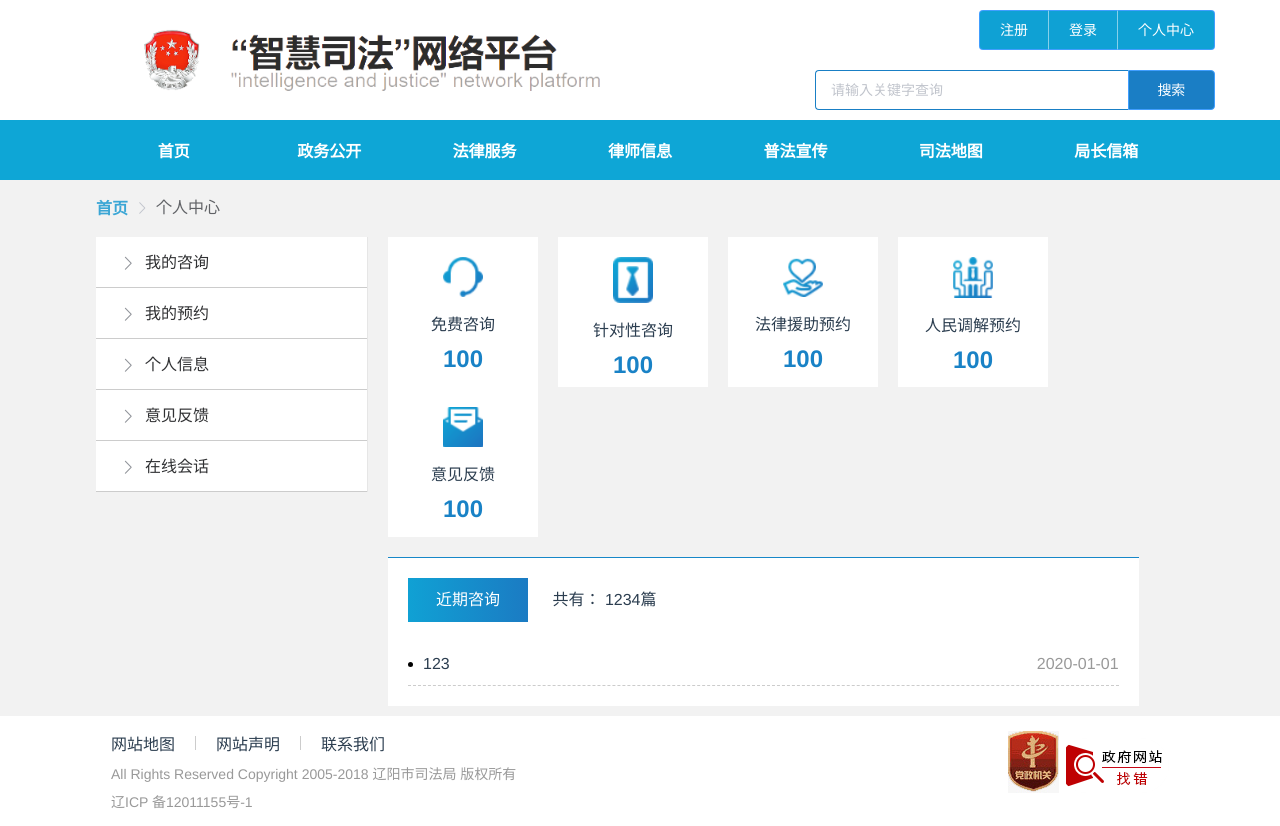
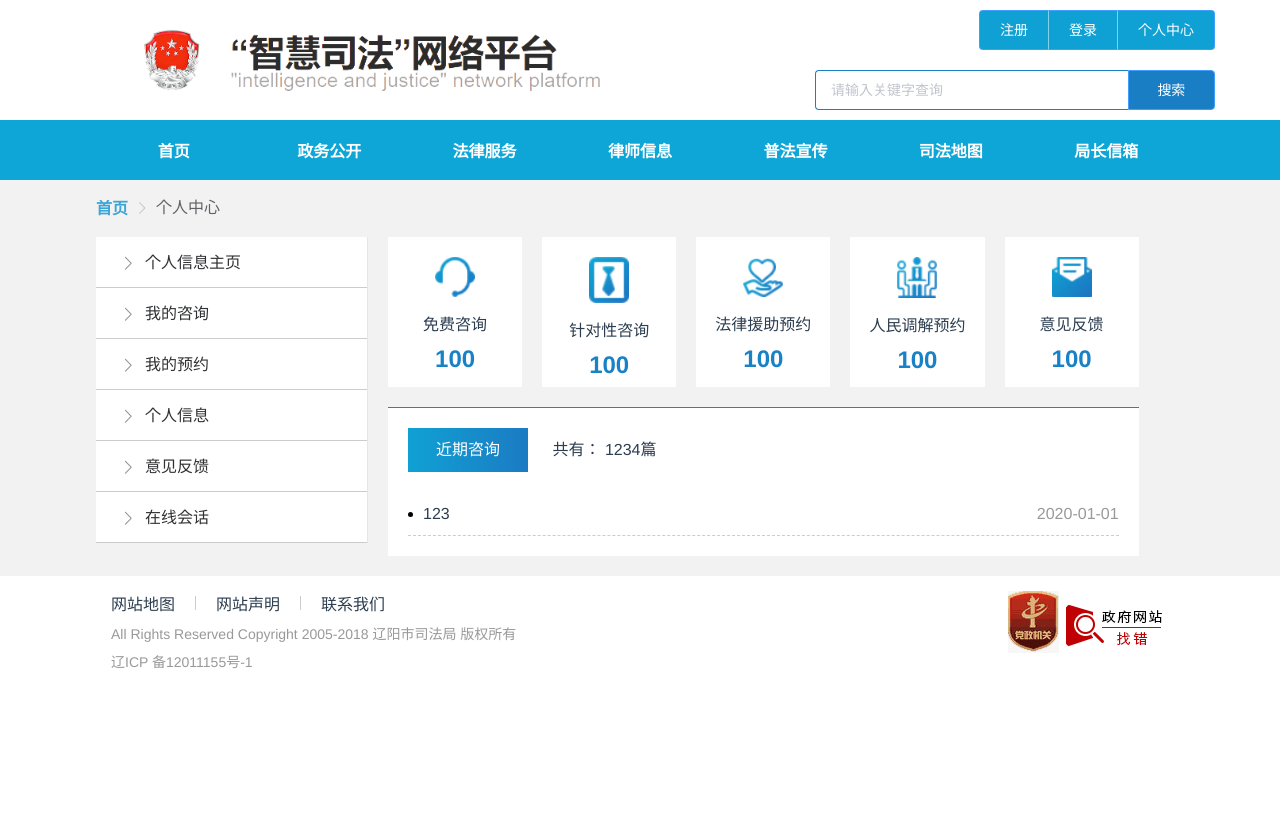
Before and after one commit to zep912/peopleWeb, a Vue app: page /user in a window 1280 px wide. After the commit the page ends 800 px from the top, so only its background shows below. Built offline with nearby package versions, Linux system fonts and the light colour scheme.

Commit message:
架构bug修复

```diff
--- a/src/views/userInfo/common/home.vue
+++ b/src/views/userInfo/common/home.vue
@@ -77,11 +77,12 @@ export default {
   margin-left: 20px;
   .home-menu {
     overflow: hidden;
+    display: grid;
+    grid-template-columns: repeat(5, 1fr);
+    grid-column-gap: 20px;
     li {
-      width: 150px;
       height: 150px;
       float: left;
-      margin-right: 20px;
       background: #fff;
       text-align: center;
       box-sizing: border-box;
--- a/src/views/userInfo/index.vue
+++ b/src/views/userInfo/index.vue
@@ -2,36 +2,42 @@
   <div class="userInfo">
     <el-row>
       <el-col :span="6">
-        <el-menu :unique-opened="true" @open="handleOpen" @close="handleClose" @select="handleSelect">
+        <el-menu :unique-opened="true" @open="handleOpen" @select="handleSelect">
+          <el-submenu index="home" :class="{'no-opened': ['home', 'info', 'feedback', 'session'].includes(active)}">
+            <template slot="title">
+              <i class="el-icon-arrow-right"></i>
+              <span slot="title">个人信息主页</span>
+            </template>
+          </el-submenu>
           <el-submenu index="refer">
             <template slot="title">
               <i class="el-icon-arrow-right"></i>
               <span>我的咨询</span>
             </template>
-            <el-menu-item index="refer">免费咨询</el-menu-item>
-            <el-menu-item index="payRefer">针对性咨询</el-menu-item>
+            <el-menu-item index="refer" :class="{'is-active': active === 'refer'}">免费咨询</el-menu-item>
+            <el-menu-item index="payRefer" :class="{'is-active': active === 'payRefer'}">针对性咨询</el-menu-item>
           </el-submenu>
           <el-submenu index="lawHelp">
             <template slot="title">
               <i class="el-icon-arrow-right"></i>
               <span>我的预约</span>
             </template>
-            <el-menu-item index="lawHelp">法律援助预约</el-menu-item>
-            <el-menu-item index="lawPeople">人民调解预约</el-menu-item>
+            <el-menu-item index="lawHelp" :class="{'is-active': active === 'lawHelp'}">法律援助预约</el-menu-item>
+            <el-menu-item index="lawPeople" :class="{'is-active': active === 'lawPeople'}">人民调解预约</el-menu-item>
           </el-submenu>
-          <el-submenu index="info" :class="{'is-active': active >= 3}">
+          <el-submenu index="info" :class="{'no-opened': ['home', 'info', 'feedback', 'session'].includes(active)}">
             <template slot="title">
               <i class="el-icon-arrow-right"></i>
               <span slot="title">个人信息</span>
             </template>
           </el-submenu>
-          <el-submenu index="feedback" :class="{'is-active': active >= 3}">
+          <el-submenu index="feedback" :class="{'no-opened': ['home', 'info', 'feedback', 'session'].includes(active)}">
             <template slot="title">
               <i class="el-icon-arrow-right"></i>
               <span slot="title">意见反馈</span>
             </template>
           </el-submenu>
-          <el-submenu index="4" :class="{'is-active': active >= 3}">
+          <el-submenu index="session" disabled :class="{'no-opened': ['home', 'info', 'feedback', 'session'].includes(active)}">
             <template slot="title">
               <i class="el-icon-arrow-right"></i>
               <span slot="title">在线会话</span>
@@ -63,16 +69,10 @@ export default {
   components: {home, info, feedback, lawHelp, lawPeople, payRefer, refer},
   methods: {
     handleOpen(key) {
-      console.log(key);
-      if (key != 1) this.active = key;
+      this.active = key !== 'session' ? key : 'home';
     },
-    handleClose(key, keyPath) {
-      console.log(key, keyPath);
-    },
-    handleSelect(key, keyPath) {
-      console.log(key);
+    handleSelect(key) {
       this.active = key;
-      console.log(key, keyPath);
     },
   }
 };
@@ -81,8 +81,7 @@ export default {
 <style lang="scss">
 .userInfo{
   width: 85%;
-  margin: 0 auto;
-  margin-top: 20px;
+  margin: 0 auto 20px;
   .el-submenu {
     border-bottom: 1px solid #ccc;
     .el-menu-item::before{
@@ -119,11 +118,16 @@ export default {
         }
       }
     }
-    &.is-active {
+    &.no-opened {
       .el-submenu__title {
         .el-icon-arrow-right {
           transform: none;
         }
+      }
+    }
+    &.is-disabled {
+      .el-submenu__title {
+        opacity: 1;
       }
     }
   }
```
